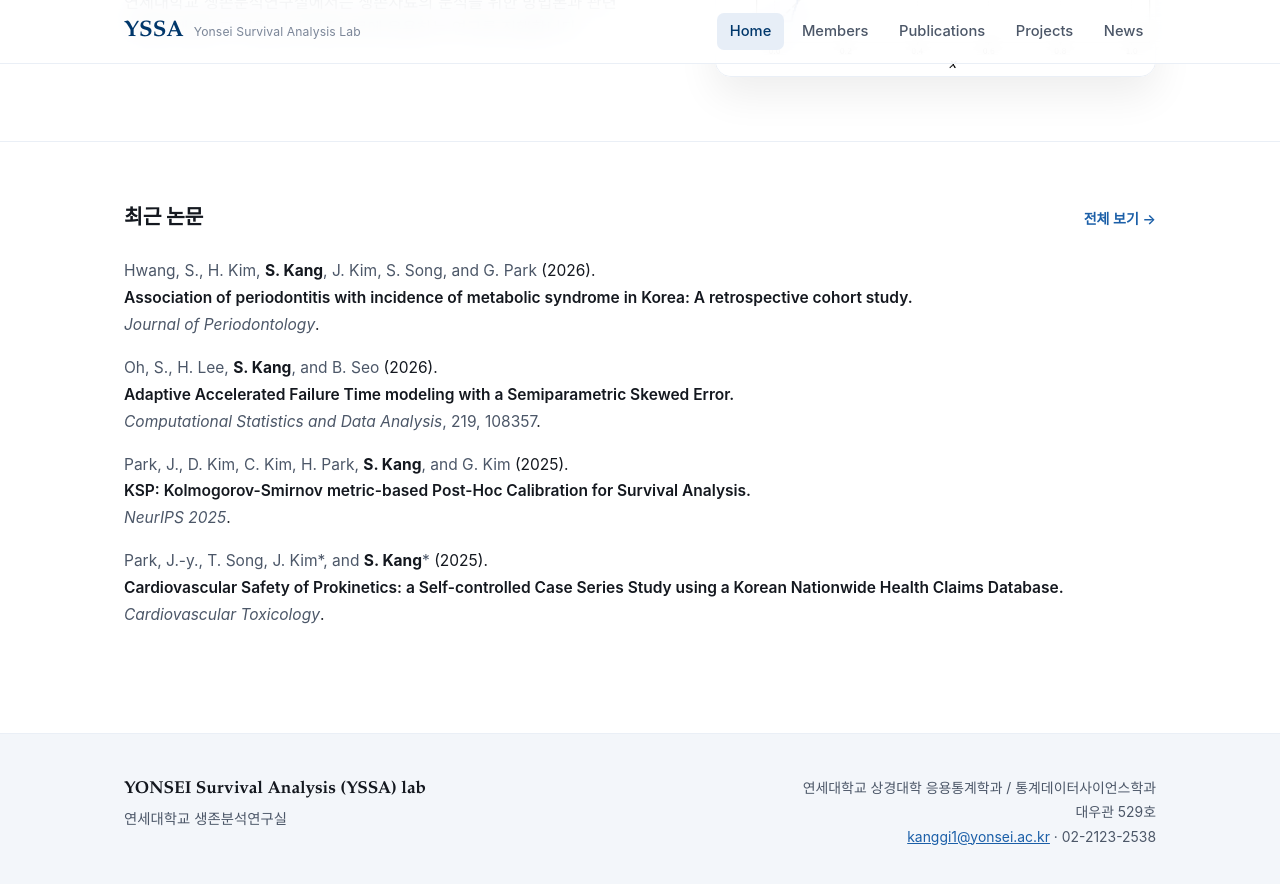
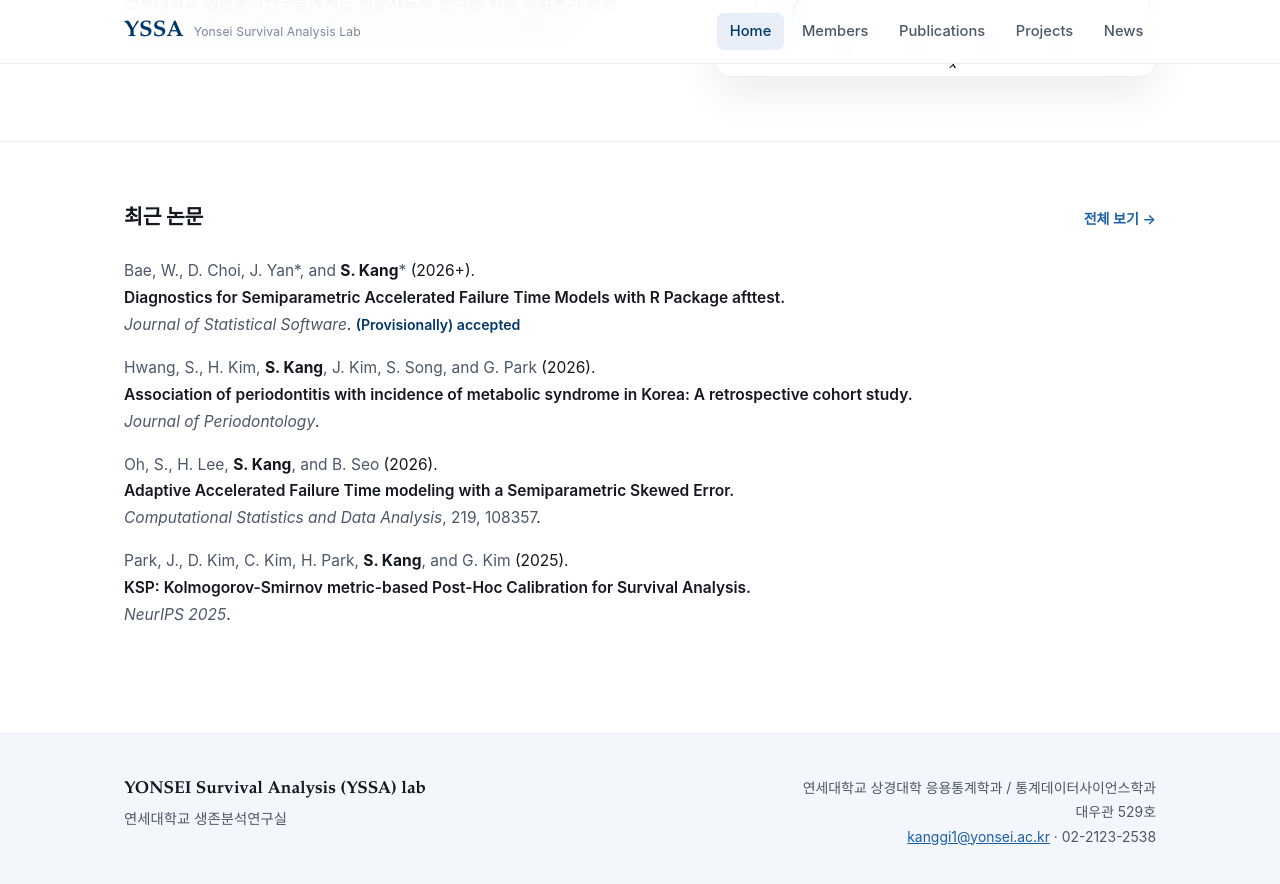
Before and after one commit to SKang94/yssa, a Jekyll site: the page built from index.html, in a window 1280 px wide and 900 px high, scrolled down 533 px. Shown: the top 884 px of the window. Built offline with Jekyll 4.4.1, drawn with Linux system fonts in a browser that asks for light colours.

Commit message:
Add new publication entry for Bae et al. 2026

```diff
--- a/_data/publications.yml
+++ b/_data/publications.yml
@@ -9,6 +9,13 @@
 #   note    : "(Accepted)" 같은 상태 표시  [선택]
 #   doi     : DOI URL  [선택]
 #   link    : 그 외 링크(PDF 등)  [선택]
+
+- authors: "Bae, W., D. Choi, J. Yan\\*, and **S. Kang**\\*"
+  year: "2026+"
+  title: "Diagnostics for Semiparametric Accelerated Failure Time Models with R Package afttest"
+  venue: "Journal of Statistical Software"
+  note: (Provisionally) accepted
+  link: "https://arxiv.org/abs/2511.09823"
 
 - authors: "Hwang, S., H. Kim, **S. Kang**, J. Kim, S. Song, and G. Park"
   year: 2026
```
